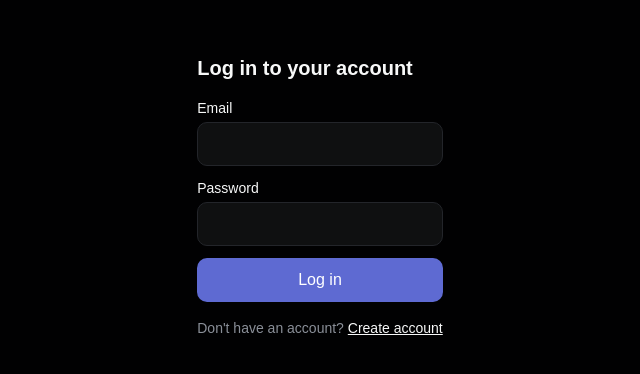
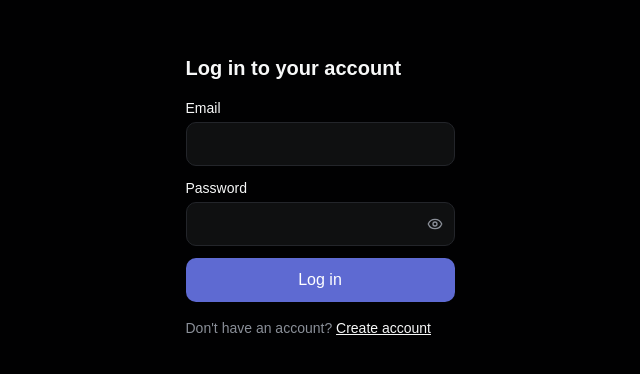
Before and after one commit to AD0MAS/gohybrid, a Next.js app: page /login in a window 1280 px wide. Shown: the part 204-578 px from the top of the page, without its empty margins (320-960 px from the left). Built offline with nearby package versions, Linux system fonts and the light colour scheme; no server answers.

Commit message:
Add a show/hide toggle to the password fields

```diff
--- /dev/null
+++ b/app/(auth)/PasswordField.tsx
@@ -0,0 +1,58 @@
+"use client";
+
+import { useState } from "react";
+import { Eye, EyeOff } from "lucide-react";
+
+type PasswordFieldProps = {
+  name: string;
+  required?: boolean;
+  minLength?: number;
+  autoComplete?: string;
+  className: string;
+};
+
+/**
+ * Password input with a show/hide toggle, shared by /login and /register so
+ * the toggle isn't duplicated across the two forms — only this field is a
+ * client component, both pages stay Server Components. Starts hidden, and
+ * each instance holds its own state: nothing shared or persisted.
+ *
+ * `className` is the field's existing input styling as each page already
+ * has it, with `px-4` split into `pl-4 pr-11` at the call site so the toggle
+ * button has room on the right without the input text running under it.
+ */
+export default function PasswordField({
+  name,
+  required,
+  minLength,
+  autoComplete,
+  className,
+}: PasswordFieldProps) {
+  const [visible, setVisible] = useState(false);
+
+  return (
+    <div className="relative">
+      <input
+        type={visible ? "text" : "password"}
+        name={name}
+        required={required}
+        minLength={minLength}
+        autoComplete={autoComplete}
+        className={className}
+      />
+      <button
+        type="button"
+        onClick={() => setVisible((value) => !value)}
+        aria-label={visible ? "Hide password" : "Show password"}
+        aria-pressed={visible}
+        className="absolute right-1 top-1/2 flex h-8 w-8 -translate-y-1/2 items-center justify-center rounded-small text-ink-subtle hover:bg-surface-2 hover:text-ink active:bg-surface-2 active:text-ink focus-visible:outline focus-visible:outline-2 focus-visible:outline-accent-focus"
+      >
+        {visible ? (
+          <EyeOff className="h-4 w-4" aria-hidden="true" />
+        ) : (
+          <Eye className="h-4 w-4" aria-hidden="true" />
+        )}
+      </button>
+    </div>
+  );
+}
--- a/app/(auth)/login/page.tsx
+++ b/app/(auth)/login/page.tsx
@@ -6,6 +6,7 @@ import {
   SubmitButton,
 } from "@/app/_components/FormStatus";
 import { signIn } from "../actions";
+import PasswordField from "../PasswordField";
 
 export const metadata: Metadata = {
   title: "Log in",
@@ -49,11 +50,10 @@ export default async function LoginPage(props: PageProps<"/login">) {
 
           <label className="flex flex-col gap-1 text-sm">
             Password
-            <input
-              type="password"
+            <PasswordField
               name="password"
               required
-              className="h-11 rounded-control border border-hairline bg-surface-1 px-4 text-base text-ink focus-visible:outline focus-visible:outline-2 focus-visible:outline-accent-focus"
+              className="h-11 w-full rounded-control border border-hairline bg-surface-1 pl-4 pr-11 text-base text-ink focus-visible:outline focus-visible:outline-2 focus-visible:outline-accent-focus"
             />
           </label>
 
--- a/app/(auth)/register/page.tsx
+++ b/app/(auth)/register/page.tsx
@@ -2,6 +2,7 @@ import type { Metadata } from "next";
 import Link from "next/link";
 import { FormPendingBanner, SubmitButton } from "@/app/_components/FormStatus";
 import { signUp } from "../actions";
+import PasswordField from "../PasswordField";
 
 export const metadata: Metadata = {
   title: "Register",
@@ -44,12 +45,11 @@ export default async function RegisterPage(props: PageProps<"/register">) {
 
             <label className="flex flex-col gap-1 text-sm">
               Password
-              <input
-                type="password"
+              <PasswordField
                 name="password"
                 required
                 minLength={6}
-                className="h-11 rounded-control border border-hairline bg-surface-1 px-4 text-base text-ink focus-visible:outline focus-visible:outline-2 focus-visible:outline-accent-focus"
+                className="h-11 w-full rounded-control border border-hairline bg-surface-1 pl-4 pr-11 text-base text-ink focus-visible:outline focus-visible:outline-2 focus-visible:outline-accent-focus"
               />
             </label>
 
```
